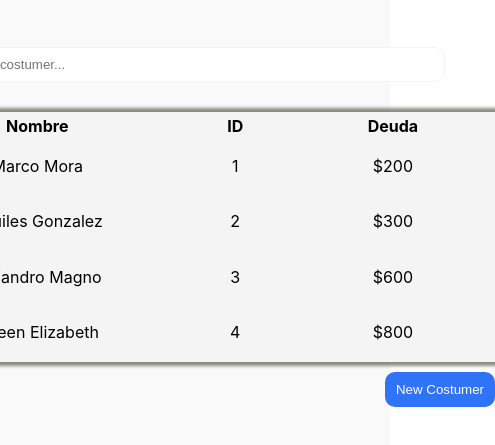
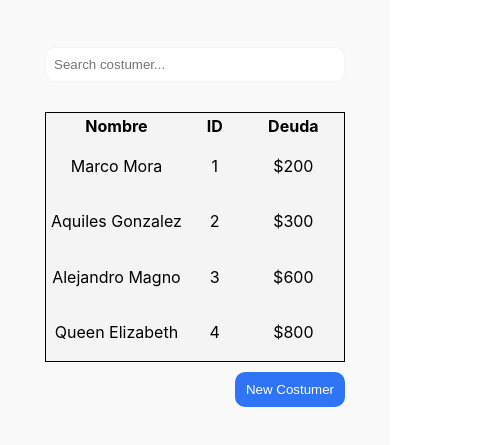
Before and after one commit to mark1890/payment-project, a Next.js app: page /search in a window 390 px wide. Shown: the part 195-640 px from the top of the page, 495 px wide, since content can reach past the window. Built offline with nearby package versions, Linux system fonts and the light colour scheme.

Commit message:
fixing some problems at mobile

```diff
--- a/src/components/create/Create.module.css
+++ b/src/components/create/Create.module.css
@@ -9,14 +9,11 @@
 
 .container__form {
   background-color: #eeeeee;
-  width: 500px;
+  width: 300px;
   height: auto;
   margin: 0 auto;
   padding: 15px;
   border: 1px solid #eeeeee;
-  box-shadow: 7px 5px 3px 1px rgba(67, 76, 59, 0.75);
-  -webkit-box-shadow: 7px 5px 3px 1px rgba(67, 76, 59, 0.75);
-  -moz-box-shadow: 7px 5px 3px 1px rgba(67, 76, 59, 0.75);
   border-radius: 15px;
 }
 
--- a/src/components/search/Search.module.css
+++ b/src/components/search/Search.module.css
@@ -9,12 +9,9 @@
 }
 
 .container__list table {
-  border: 1px solid #f4f4f4;
+  border: 1px solid black;
   background-color: #f4f4f4;
-  box-shadow: 0px 0px 3px 4px rgba(67, 76, 59, 0.62);
-  -webkit-box-shadow: 0px 0px 3px 4px rgba(67, 76, 59, 0.62);
-  -moz-box-shadow: 0px 0px 3px 4px rgba(67, 76, 59, 0.62);
-  width: 600px;
+  width: 300px;
   height: 250px;
   text-align: center;
 }
--- a/src/components/searchBar/SearchBar.module.css
+++ b/src/components/searchBar/SearchBar.module.css
@@ -3,7 +3,7 @@
 }
 
 .input input {
-  width: 500px;
+  width: 300px;
   height: 35px;
   padding: 8px;
   border: 1px solid #f4f4f4;
```
Also changed, not shown: 1 other file (tests, documents, lock files or other folders).
